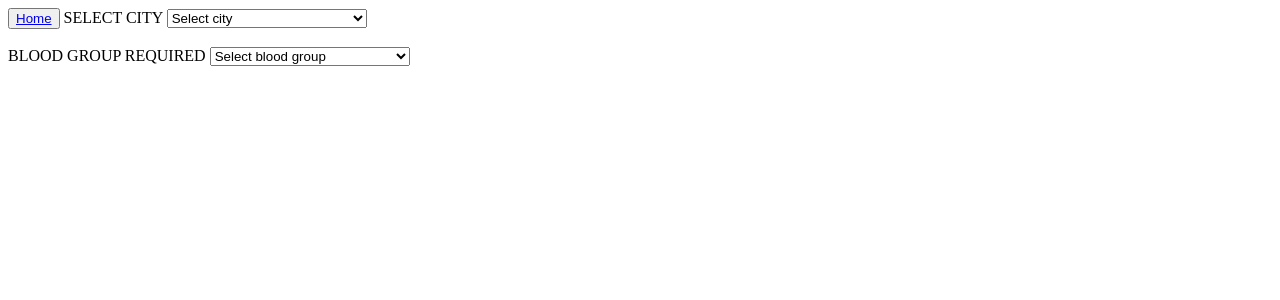
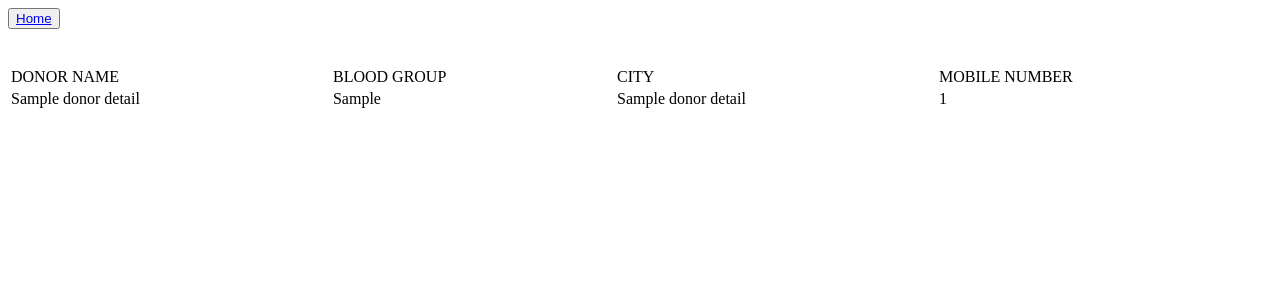
Before and after one commit to gsvsrilakshmi27/Need_Help, a Django app: template need_help/data/templates/data/retrieval.html in a window 1280 px wide. Shown: the top 300 px of the page. Run offline with Django 3.2, Linux system fonts and the light colour scheme; the template is opened without the code that fills it: most values are stand-ins (such as "Sample title", 1, 10 or a date in 2020).

Commit message:
full project except ui

```diff
--- a/need_help/data/templates/data/login.html
+++ b/need_help/data/templates/data/login.html
@@ -3,7 +3,7 @@
   <script src="https://ajax.googleapis.com/ajax/libs/jquery/1.11.3/jquery.min.js"></script>
 </head>
 <body bgcolor = "teal">
-
+<button type = "submit" align = "right"><a href = "/data">Home</a></button>
 <div  align = "center">
 <button type="button" align = "center" onclick="hidePasswordAction()">Change Password</button>
 <br></br>
@@ -23,7 +23,7 @@ Re-enter New Password: <input type = "password" id = "pwd2"><br/></br>
 <br></br>
 </div>
 <div  align = "center" id = "changeMobileView">
-Mobile Num:&nbsp;&nbsp;&nbsp;&nbsp;&nbsp;&nbsp;&nbsp;&nbsp;&nbsp;&nbsp;&nbsp;&nbsp; &nbsp;&nbsp;&nbsp;&nbsp;&nbsp;&nbsp;&nbsp;&nbsp;&nbsp;&nbsp;&nbsp;<input type = "text" id = "mob"><br/><br/>
+OLD Mobile Num:&nbsp;&nbsp;&nbsp;&nbsp;&nbsp;&nbsp;&nbsp;&nbsp;&nbsp;&nbsp;&nbsp;&nbsp; &nbsp;&nbsp;&nbsp;&nbsp;&nbsp;&nbsp;&nbsp;&nbsp;&nbsp;&nbsp;&nbsp;<input type = "text" id = "mob"><br/><br/>
 New Mobile Num :&nbsp;&nbsp;&nbsp;&nbsp;&nbsp;&nbsp;&nbsp;&nbsp;&nbsp; &nbsp;&nbsp;&nbsp;&nbsp;&nbsp;<input type = "text" id = "mob1"><br/><br/>
 Re-enter New Mobile Num: <input type = "text" id = "mob2"><br/></br>
 <input type = "submit" value = "SUBMIT" onclick = "mobile()">
--- a/need_help/data/templates/data/retrieval.html
+++ b/need_help/data/templates/data/retrieval.html
@@ -3,47 +3,28 @@
 </head>
 <body>
 <button type = "submit" align = "right"><a href = "/data">Home</a></button>
-SELECT CITY
-<select style = "width:200px;" id = "city">
-<option >Select city</option>
-<option value = "Adilabad">Adilabad</option>
-<option value = "Anantapur">Anantapur</option>
-<option value = "Chittoor">Chittoor</option>
-<option value = "Eluru">Eluru</option>
-<option value = "Guntur">Guntur</option>
-<option value = "Hyderabad">Hyderabad</option>
-<option value = "Kadapa">Kadapa</option>
-<option value = "Kakinada">Kakinada</option>
-<option value = "Karimnagar">Karimnagar</option>
-<option value = "Khammam">Khammam</option>
-<option value = "Kurnool">Kurnool</option>
-<option value = "Machilipatnam">Machilipatnam</option>
-<option value = "Mahbubnagar">Mahbubnagar</option>
-<option value = "Nalgonda">Nalgonda</option>
-<option value = "Nellore">Nellore</option>
-<option value = "Nizamabad">Nizamabad</option>
-<option value = "Ongole">Ongole</option>
-<option value = "Rajahmandry">Rajahmandry</option>
-<option value = "Sangareddy">Sangareddy</option>
-<option value = "Srikakulam">Srikakulam</option>
-<option value = "Tirupati">Tirupati</option>
-<option value = "Vijayawada">Vijayawada</option>
-<option value = "Vizianagaram">Vizianagaram</option>
-<option value = "Vizag">Vizag</option>
-<option value = "Warangal">Warangal</option>
-</select><br/><br/>
-BLOOD GROUP REQUIRED
-<select style = "width:200px;" id = "blood">
-<option >Select blood group</option>
-<option value = "A+">A+</option>
-<option value = "A-">A-</option>
-<option value = "B+">B+</option>
-<option value = "B-">B-</option>
-<option value = "O+">O+</option>
-<option value = "O-">O-</option>
-<option value = "AB+">AB+</option>
-<option value = "AB-">AB-</option>
-<option value = "Bombay Blood Group">Bombay Blood Group</option>
-</select><br/><br/>
+<CENTER>
+
+</CENTER>
+<table style="width:100%">
+  <tr>
+    <td>DONOR NAME</td>
+    <td>BLOOD GROUP</td>
+    <td>CITY</td>
+    <td>MOBILE NUMBER</td>
+  </tr>
+  {% for i in Donor_details %}
+           <tr>
+               <td> {{ i.donar_name }}</td>
+               <td>{{ i.blood_group }}</td>
+               <td>{{ i.city_name }}</td>
+               <td>{{ i.mobile_number }}</td></br><br/>
+           </tr>
+           {% endfor %}
+
+</table>
+
+
+
 </body>
 </html>
--- a/need_help/data/urls.py
+++ b/need_help/data/urls.py
@@ -8,6 +8,8 @@ urlpatterns = [
 	url(r'^validate1/$', views.validate1, name='validate1'),
 	url(r'^validate2/$', views.validate2, name='validate2'),
 	url(r'^validate3/$', views.validate3, name='validate3'),
+	url(r'^validate4/$', views.validate4, name='validate4'),
     url(r'^registration/$', views.registration, name = 'registration'),
+    # url(r'^retrieval/$', views.retrieval, name = 'retrieval'),
     url(r'^index/$',views.index,name = 'index'),
 ]
```
Also changed, not shown: need_help/data/templates/data/alert1.html (added, +8 -0 lines), need_help/data/templates/data/index.html (+47 -2 lines), need_help/data/views.py (+24 -0 lines), need_help/db.sqlite3, 2 other files.
